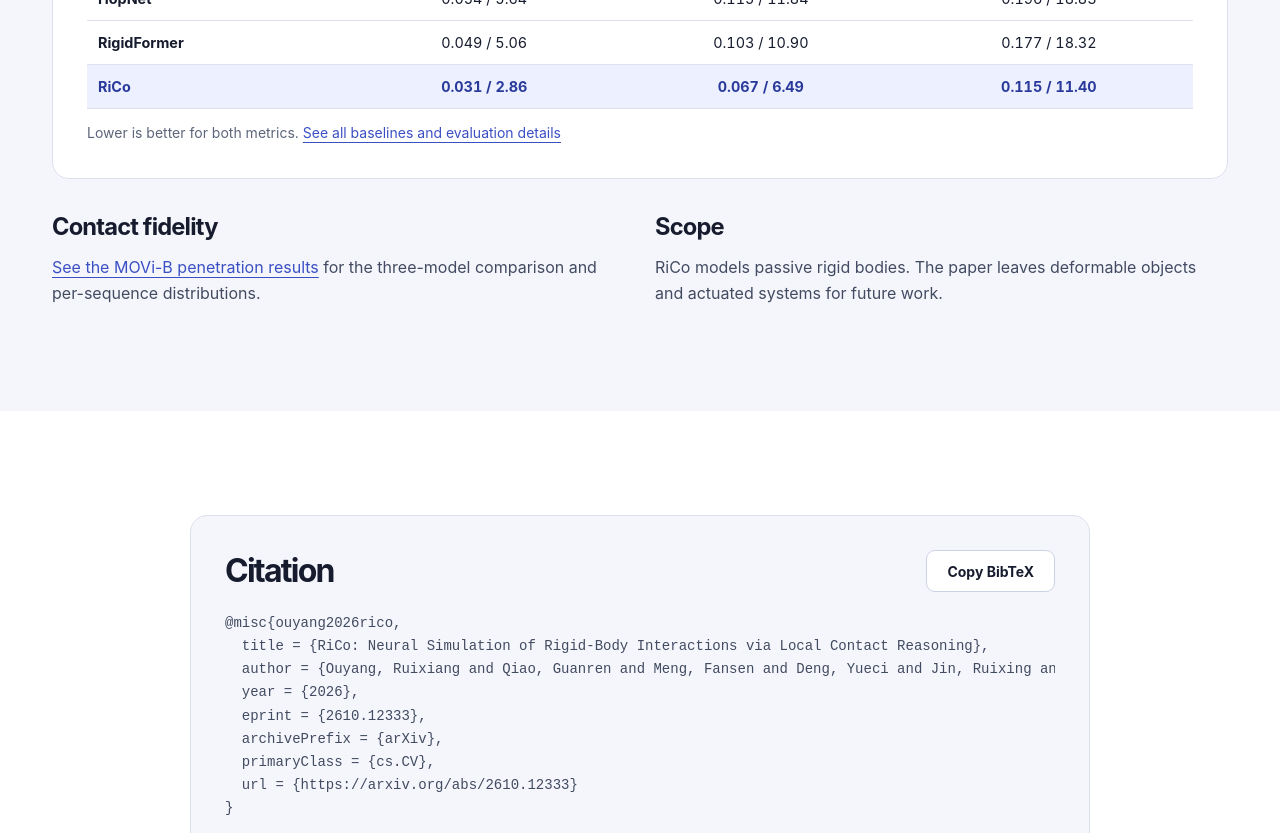
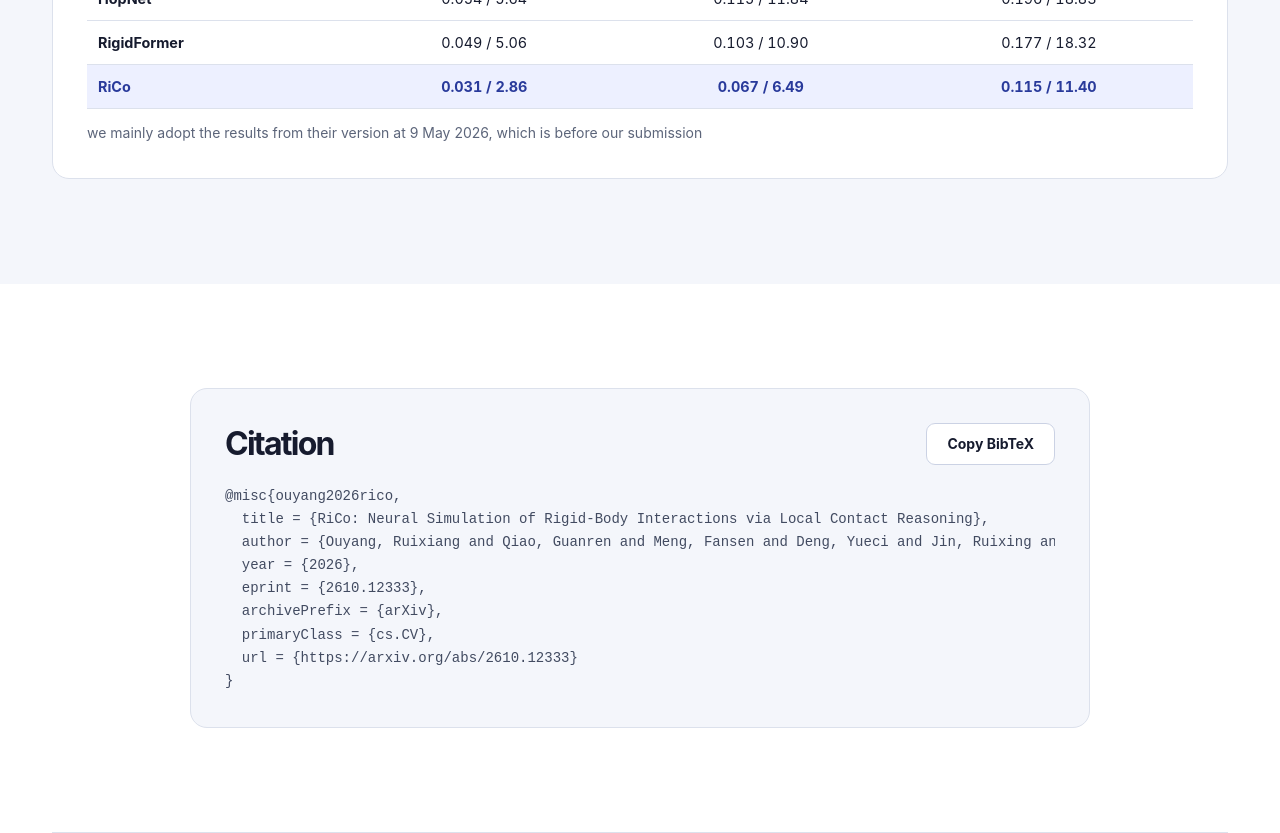
Before and after one commit to Ruixiang-OY/RiCo_website, a plain HTML site: page dist/index.html in a window 1280 px wide. Shown: the part 8640-9473 px from the top of the page. Drawn offline with Linux system fonts and the light colour scheme.

Commit message:
Update Site source

```diff
--- a/dist/index.html
+++ b/dist/index.html
@@ -505,11 +505,7 @@
               </tbody>
             </table>
           </div>
-          <p class="table-note">Lower is better for both metrics. <a href="https://arxiv.org/html/2610.12333v1#S4">See all baselines and evaluation details</a></p>
-        </div>
-        <div class="result-notes">
-          <article><h3>Contact fidelity</h3><p><a href="#penetration">See the MOVi-B penetration results</a> for the three-model comparison and per-sequence distributions.</p></article>
-          <article><h3>Scope</h3><p>RiCo models passive rigid bodies. The paper leaves deformable objects and actuated systems for future work.</p></article>
+          <p class="table-note">we mainly adopt the results from their version at 9 May 2026, which is before our submission</p>
         </div>
       </div>
     </section>
--- a/dist/style.css
+++ b/dist/style.css
@@ -188,7 +188,7 @@ h3 { font-size: clamp(1.18rem, 1.95vw, 1.48rem); line-height: 1.2; letter-spacin
 .method-grid { display: grid; grid-template-columns: repeat(3, minmax(0, 1fr)); gap: 17px; }
 .method-grid article { padding: 24px; border: 1px solid var(--line); border-radius: 15px; background: #fafbff; }
 .method-grid h3::before { display: block; width: 24px; height: 3px; margin-bottom: 17px; border-radius: 8px; background: #7181e0; content: ""; }
-.method-grid p, .result-notes p { margin-top: 12px; font-size: 1rem; color: var(--body); line-height: 1.65; }
+.method-grid p { margin-top: 12px; font-size: 1rem; color: var(--body); line-height: 1.65; }
 .framework { margin-top: 30px; padding: 22px; border: 1px solid var(--line); border-radius: 17px; }
 .framework img { height: auto; }
 
@@ -263,7 +263,6 @@ thead { color: var(--body); background: var(--table-head); }
 tbody tr { border-bottom: 1px solid var(--line); }
 tbody tr:last-child { color: var(--accent-dark); background: var(--table-highlight); font-weight: 650; }
 .table-note { margin-top: 13px; color: var(--muted); font-size: .875rem; line-height: 1.6; }
-.result-notes { display: grid; grid-template-columns: 1fr 1fr; gap: 30px; margin-top: 34px; }
 
 .citation { max-width: 900px; padding: clamp(20px, 4vw, 34px); border: 1px solid var(--line); border-radius: 17px; background: var(--paper); }
 .citation-head { display: flex; gap: 16px; justify-content: space-between; align-items: center; }
@@ -303,7 +302,7 @@ tbody tr:last-child { color: var(--accent-dark); background: var(--table-highlig
   .stats div, .stats div:first-child { padding: 14px 0; border: 0; }
   .stats div + div { border-top: 1px solid var(--line); }
   .stats .stat-value { font-size: 2.125rem; }
-  .method-grid, .result-notes { grid-template-columns: 1fr; }
+  .method-grid { grid-template-columns: 1fr; }
   .framework { padding: 10px; }
   .results-heading { flex-wrap: wrap; }
   td, th { padding: 10px 8px; }
```
